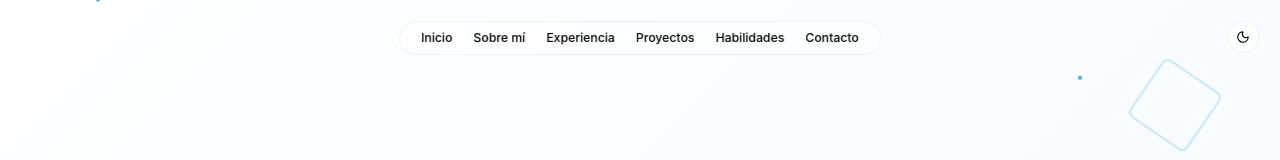
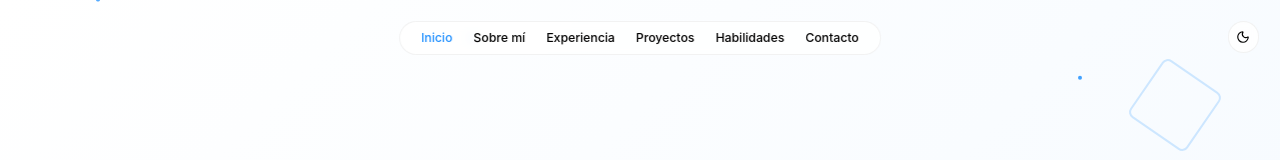
Before and after one commit to rufae/CV-Web, a React (Vite) app in the folder frontend/: page / in a window 1280 px wide. Shown: the top 160 px of the page. Built offline with nearby package versions, Linux system fonts and the light colour scheme; no server answers.

Commit message:
feat(ui): visual polish, theme toggle and responsive refinements

```diff
--- a/frontend/index.html
+++ b/frontend/index.html
@@ -9,6 +9,7 @@
       content="Portfolio de Rafael Castaño, desarrollador Full Stack: experiencia, proyectos, habilidades y asistente con IA."
     />
     <title>Rafael Castaño — Full Stack Developer</title>
+    <script src="/theme-init.js"></script>
   </head>
   <body>
     <div id="root"></div>
--- /dev/null
+++ b/frontend/public/theme-init.js
@@ -0,0 +1,14 @@
+(function () {
+  try {
+    var saved = localStorage.getItem('theme');
+    var dark = saved
+      ? saved === 'dark'
+      : window.matchMedia('(prefers-color-scheme: dark)').matches;
+    if (dark) {
+      document.documentElement.classList.add('dark');
+    }
+    document.documentElement.style.colorScheme = dark ? 'dark' : 'light';
+  } catch (error) {
+    // sin acceso a localStorage: se queda el tema claro
+  }
+})();
--- a/frontend/src/app/App.tsx
+++ b/frontend/src/app/App.tsx
@@ -13,8 +13,13 @@ import { Footer } from '@/features/footer/Footer';
 
 const Chat = lazy(() => import('@/features/chat/Chat'));
 
+const SECTIONS = ['hero', 'about', 'experience', 'projects', 'skills', 'contact'];
+
 function App() {
-  const [theme, setTheme] = useState<'light' | 'dark'>('light');
+  const [theme, setTheme] = useState<'light' | 'dark'>(() =>
+    document.documentElement.classList.contains('dark') ? 'dark' : 'light',
+  );
+  const [activeSection, setActiveSection] = useState('hero');
 
   const toggleTheme = () => {
     const newTheme = theme === 'light' ? 'dark' : 'light';
@@ -23,21 +28,33 @@ function App() {
   };
 
   useEffect(() => {
-    const savedTheme = localStorage.getItem('theme') as 'light' | 'dark' | null;
-    if (savedTheme) {
-      setTheme(savedTheme);
-    } else if (window.matchMedia('(prefers-color-scheme: dark)').matches) {
-      setTheme('dark');
-    }
-  }, []);
+    document.documentElement.classList.toggle('dark', theme === 'dark');
+    document.documentElement.style.colorScheme = theme;
+  }, [theme]);
 
   useEffect(() => {
-    document.documentElement.classList.toggle('dark', theme === 'dark');
-  }, [theme]);
+    const observer = new IntersectionObserver(
+      (entries) => {
+        for (const entry of entries) {
+          if (entry.isIntersecting) {
+            setActiveSection(entry.target.id);
+          }
+        }
+      },
+      { rootMargin: '-40% 0px -55% 0px' },
+    );
+    for (const id of SECTIONS) {
+      const element = document.getElementById(id);
+      if (element !== null) {
+        observer.observe(element);
+      }
+    }
+    return () => observer.disconnect();
+  }, []);
 
   return (
     <ThemeContext.Provider value={{ theme, toggleTheme }}>
-      <div className="min-h-screen bg-background text-foreground">
+      <div className="min-h-screen overflow-x-hidden bg-background text-foreground">
         {/* Theme Toggle Button */}
         <div className="fixed top-6 right-6 z-50">
           <Button
@@ -54,15 +71,22 @@ function App() {
         <nav className="fixed top-6 left-1/2 transform -translate-x-1/2 z-40 bg-card/80 backdrop-blur-sm border border-border/50 rounded-full px-6 py-2">
           <div className="flex space-x-6">
             {['Inicio', 'Sobre mí', 'Experiencia', 'Proyectos', 'Habilidades', 'Contacto'].map(
-              (item, index) => (
-                <a
-                  key={item}
-                  href={`#${['hero', 'about', 'experience', 'projects', 'skills', 'contact'][index]}`}
-                  className="text-sm font-medium hover:text-accent transition-colors duration-200"
-                >
-                  {item}
-                </a>
-              ),
+              (item, index) => {
+                const sectionId = SECTIONS[index];
+                const isActive = activeSection === sectionId;
+                return (
+                  <a
+                    key={item}
+                    href={`#${sectionId}`}
+                    aria-current={isActive ? 'true' : undefined}
+                    className={`text-sm font-medium transition-colors duration-200 hover:text-accent ${
+                      isActive ? 'text-accent' : ''
+                    }`}
+                  >
+                    {item}
+                  </a>
+                );
+              },
             )}
           </div>
         </nav>
--- a/frontend/src/shared/styles/global.css
+++ b/frontend/src/shared/styles/global.css
@@ -112,3 +112,43 @@ body {
   -webkit-text-fill-color: transparent;
   background-clip: text;
 }
+
+/* Foco visible coherente en ambos temas */
+a:focus-visible,
+button:focus-visible,
+input:focus-visible,
+textarea:focus-visible {
+  outline: 2px solid hsl(var(--accent));
+  outline-offset: 2px;
+}
+
+/* Accesibilidad: menos movimiento si el usuario lo prefiere */
+@media (prefers-reduced-motion: reduce) {
+  *,
+  *::before,
+  *::after {
+    animation-duration: 0.01ms !important;
+    animation-iteration-count: 1 !important;
+    transition-duration: 0.01ms !important;
+    scroll-behavior: auto !important;
+  }
+}
+
+/* Hoja de impresión para el CV */
+@media print {
+  nav,
+  footer,
+  .fixed {
+    display: none !important;
+  }
+
+  body {
+    background: #fff !important;
+    color: #000 !important;
+  }
+
+  section {
+    break-inside: avoid;
+    padding: 1rem 0 !important;
+  }
+}
```
Also changed, not shown: 1 other file (tests, documents, lock files or other folders).
